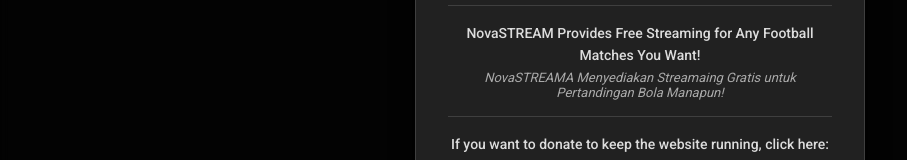
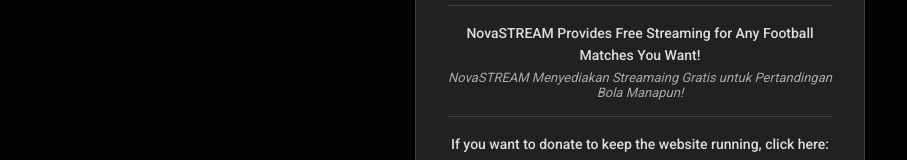
Before and after one commit to novascatia/whatimabouttosay, a website: page stream.html in a window 1280 px wide. Shown: the part 337-497 px from the top of the page, without its empty margins (0-907 px from the left). Drawn offline with Linux system fonts and the light colour scheme; no server answers.

Commit message:
Update stream.html

```diff
--- a/stream.html
+++ b/stream.html
@@ -20,7 +20,7 @@
     <hr>
     <hr>
     <div class="modal-text">NovaSTREAM Provides Free Streaming for Any Football Matches You Want!</div>
-    <div class="modal-text-id">NovaSTREAMA Menyediakan Streamaing Gratis untuk Pertandingan Bola Manapun!</div>
+    <div class="modal-text-id">NovaSTREAM Menyediakan Streamaing Gratis untuk Pertandingan Bola Manapun!</div>
     <hr>
     <div class="modal-text">If you want to donate to keep the website running, click here:</div>
     <div class="modal-text-id">Jika Anda ingin berdonasi agar website tetap beroperasi, klik ini:</div>
```
